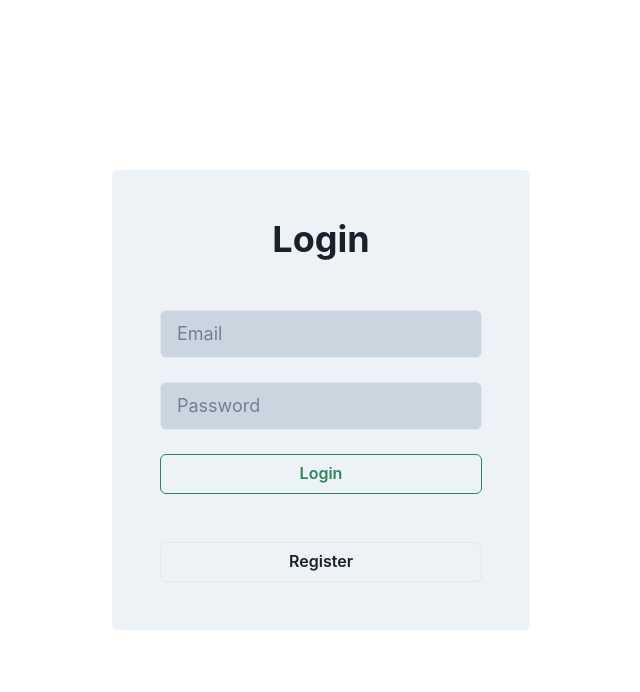
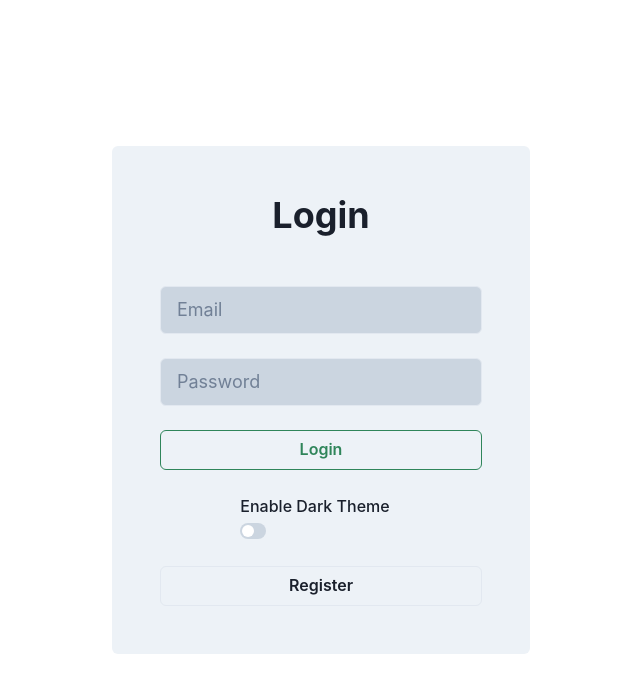
Before and after one commit to towsifali/TodoList, a React (Create React App) app in the folder frontend/: page /login in a window 1280 px wide. Shown: the top 692 px of the page, without its empty margins (319-959 px from the left). Built offline with nearby package versions, Linux system fonts and the light colour scheme.

Commit message:
Login Page Complete

```diff
--- a/frontend/src/components/Auth/Login.jsx
+++ b/frontend/src/components/Auth/Login.jsx
@@ -2,6 +2,7 @@ import React from 'react'
 import {Button, Flex, FormControl, FormErrorMessage, Heading, Input, useColorModeValue} from '@chakra-ui/react'
 import {useForm} from 'react-hook-form'
 import { useNavigate } from 'react-router-dom'
+import { ThemeToggler } from '../Theme/ThemeToggler'
 
 export const Login = () => {
     const {
@@ -16,7 +17,7 @@ export const Login = () => {
     }
   return (
     <Flex height="100vh" align="center" justifyContent="center">
-        <Flex direction="column" alignItems="Center" background={useColorModeValue('gray.100', "gray.700")} p={12} rounded={6}>
+        <Flex direction="column" alignItems="center" background={useColorModeValue('gray.100', "gray.700")} p={12} rounded={6}>
             <Heading mb={6}>Login</Heading>
             <form onSubmit={handleSubmit(onSubmit)}>
                 <FormControl isInvalid={errors.email}>
@@ -45,9 +46,16 @@ export const Login = () => {
                 isLoading ={isSubmitting}
                 loadingText="Logging in..."
                 type='submit' width="100%" colorScheme="green" variant="outline" mb={6} mt={6}>Login</Button>
-                <Button onClick={() => navigate("/register", {replace : true})} width="100%" colorScheme="gray" variant="outline" mt={6}>Register</Button>
             </form>
+                <ThemeToggler showLabel={true}/>
+                <Button
+                    onClick={() => navigate("/register", {replace : true})}
+                    width="100%"
+                    colorScheme="gray"
+                    variant="outline" mt={6}>
+                        Register
+                </Button>
         </Flex>
     </Flex>
-  )
-}
+  );
+};
--- /dev/null
+++ b/frontend/src/components/Theme/ThemeToggler.jsx
@@ -0,0 +1,19 @@
+import React from 'react'
+import {Switch, useColorMode, FormLabel} from "@chakra-ui/react"
+import { Form } from 'react-hook-form'
+
+export const ThemeToggler = ({showLabel= false, ...rest}) => {
+    const {toggleColorMode, colorMode} = useColorMode();
+  return (
+    <div>
+        {showLabel && (
+            <FormLabel htmlFor='theme-toggler' mb={0}>
+                Enable Dark Theme
+            </FormLabel>
+        )}
+        <Switch id="theme-toggler" size="sm" isChecked={colorMode == "dark"}
+        isDisabled={false} value = {colorMode} colorScheme="green" mr={2}
+        onChange={toggleColorMode} {...rest}/>
+    </div>
+  )
+}
```
Also changed, not shown: frontend/src/components/Auth/Register.jsx (added, +7 -0 lines).
